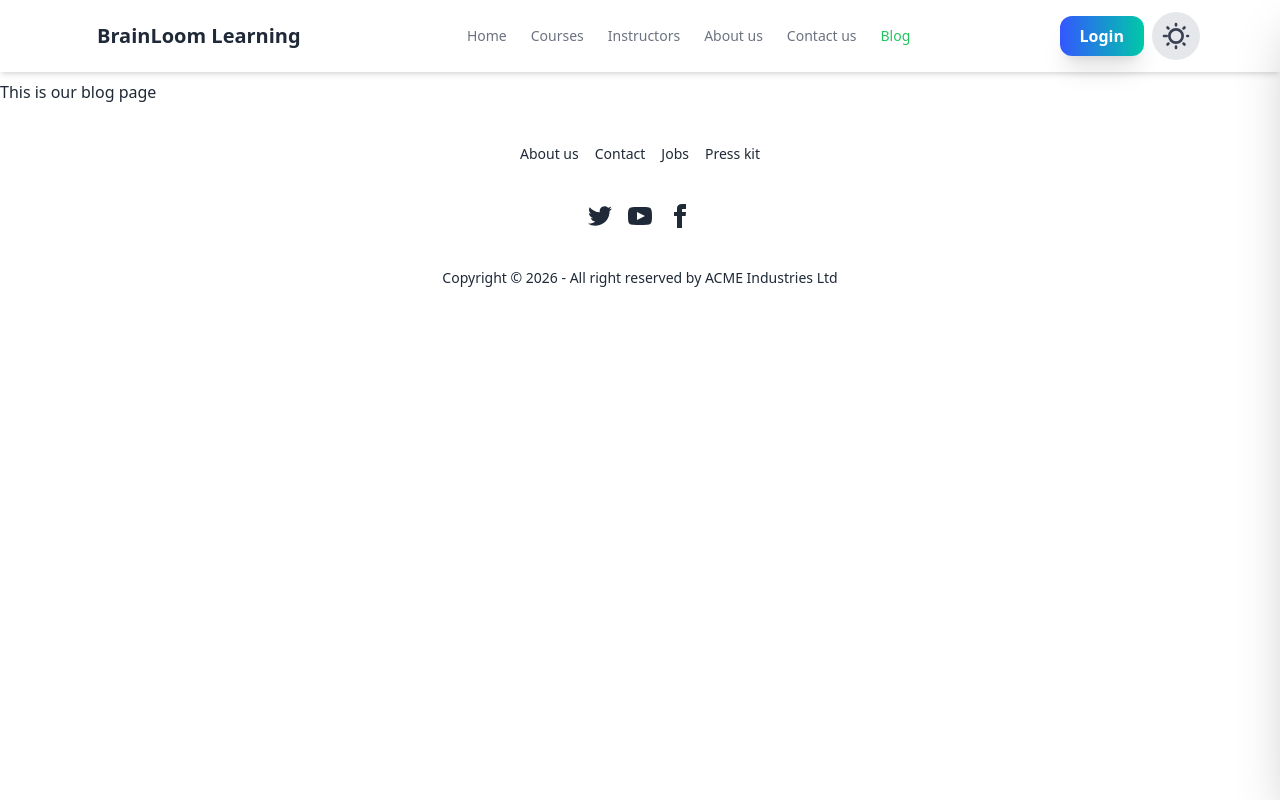
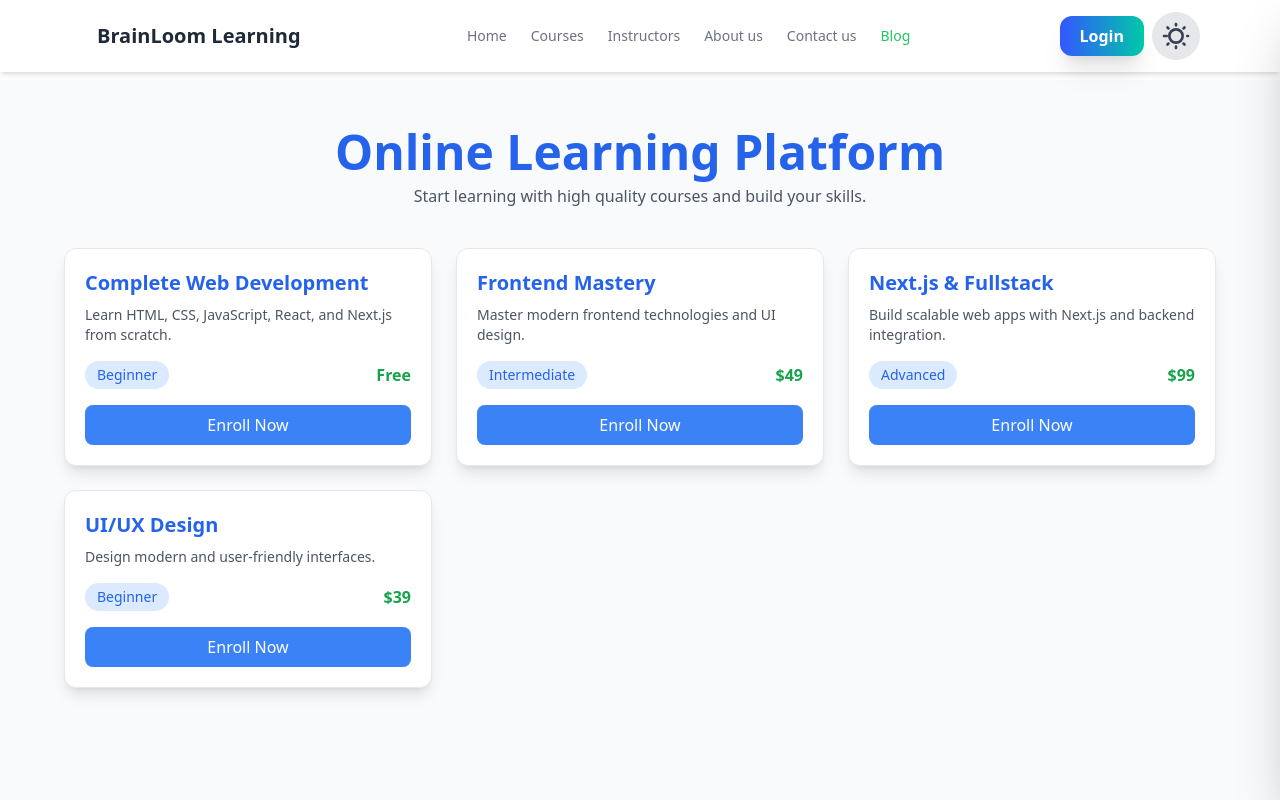
Before and after one commit to Ariful3031/my-simple-projects-setup, a React (Vite) app: page /blog in a window 1280 px wide. Shown: the top 800 px of the page. Built offline with nearby package versions, Linux system fonts and the light colour scheme; no server answers.

Commit message:
update about us page and blog page desing

```diff
--- a/src/Components/pages/BlogPage/BlogPage.jsx
+++ b/src/Components/pages/BlogPage/BlogPage.jsx
@@ -1,9 +1,83 @@
 import React from 'react'
 
 const BlogPage = () => {
+
+  const courses = [
+    {
+      id: 1,
+      title: "Complete Web Development",
+      description: "Learn HTML, CSS, JavaScript, React, and Next.js from scratch.",
+      price: "Free",
+      level: "Beginner",
+    },
+    {
+      id: 2,
+      title: "Frontend Mastery",
+      description: "Master modern frontend technologies and UI design.",
+      price: "$49",
+      level: "Intermediate",
+    },
+    {
+      id: 3,
+      title: "Next.js & Fullstack",
+      description: "Build scalable web apps with Next.js and backend integration.",
+      price: "$99",
+      level: "Advanced",
+    },
+    {
+      id: 4,
+      title: "UI/UX Design",
+      description: "Design modern and user-friendly interfaces.",
+      price: "$39",
+      level: "Beginner",
+    },
+  ];
+
   return (
-    <div className=''>
-        <h1>This is our blog page</h1>
+    <div className="min-h-screen bg-gray-50 dark:bg-gray-900 py-12 px-4">
+      <div className="max-w-6xl mx-auto">
+
+        {/* Title */}
+        <div className="text-center mb-10">
+          <h1 className="text-4xl md:text-5xl font-bold text-blue-600">
+            Online Learning Platform
+          </h1>
+          <p className="text-gray-600 dark:text-gray-300 mt-2">
+            Start learning with high quality courses and build your skills.
+          </p>
+        </div>
+
+        {/* Course Grid */}
+        <div className="grid grid-cols-1 sm:grid-cols-2 lg:grid-cols-3 gap-6">
+          {courses.map((course) => (
+            <div
+              key={course.id}
+              className="bg-white dark:bg-gray-800 rounded-xl shadow-lg border border-gray-200 dark:border-gray-700 p-5"
+            >
+              <h2 className="text-xl font-semibold text-blue-600">
+                {course.title}
+              </h2>
+              <p className="text-sm text-gray-600 dark:text-gray-300 mt-2">
+                {course.description}
+              </p>
+
+              <div className="mt-4 flex items-center justify-between">
+                <span className="text-sm bg-blue-100 dark:bg-blue-900 text-blue-600 px-3 py-1 rounded-full">
+                  {course.level}
+                </span>
+                <span className="font-semibold text-green-600">
+                  {course.price}
+                </span>
+              </div>
+
+              <button className="w-full mt-4 py-2 rounded-lg bg-blue-500 hover:bg-blue-600 text-white transition">
+                Enroll Now
+              </button>
+            </div>
+          ))}
+        </div>
+
+      </div>
     </div>
   )
 }
--- a/src/Components/pages/ContactPage/ContactUsPage.jsx
+++ b/src/Components/pages/ContactPage/ContactUsPage.jsx
@@ -1,11 +1,153 @@
-import React from 'react'
+import React from "react";
 
 const ContactUsPage = () => {
   return (
-    <div className=''>
-        <h1>This is contactUs page</h1>
+    <div className="min-h-screen bg-gray-50 dark:bg-gray-900 py-12 px-4">
+      <div className="max-w-6xl mx-auto">
+
+        {/* Title Section */}
+        <div className="text-center mb-10">
+          <h1 className="text-4xl md:text-5xl font-bold text-blue-600">
+            Contact Us
+          </h1>
+          <p className="text-gray-600 dark:text-gray-300 mt-2">
+            We’d love to hear from you! Reach out to us with any questions or feedback.
+          </p>
+        </div>
+
+        {/* Main Grid */}
+        <div className="grid grid-cols-1 lg:grid-cols-2 gap-8">
+
+          {/* Map Section */}
+          <div className="bg-white dark:bg-gray-800 rounded-2xl shadow-lg overflow-hidden border border-gray-200 dark:border-gray-700">
+
+            <iframe
+              className="w-full h-72 md:h-80 lg:h-96"
+              src="https://maps.google.com/maps?q=Uttara+Sector+9&output=embed"
+              loading="lazy"
+              style={{
+                filter: "var(--map-filter)"
+              }}
+            ></iframe>
+
+            {/* Info Cards */}
+            <div className="p-5 space-y-4">
+
+              <div className="bg-gray-50 dark:bg-gray-700 p-4 rounded-lg border border-gray-200 dark:border-gray-600 flex items-center gap-4">
+                <div className="p-3 bg-blue-100 dark:bg-blue-900 rounded-full text-blue-600">
+                  📍
+                </div>
+                <div>
+                  <h3 className="font-semibold">Our Location</h3>
+                  <p className="text-sm text-gray-600 dark:text-gray-300">
+                    111 House, Learning Street, Online Campus
+                  </p>
+                </div>
+              </div>
+
+              <div className="bg-gray-50 dark:bg-gray-700 p-4 rounded-lg border border-gray-200 dark:border-gray-600 flex items-center gap-4">
+                <div className="p-3 bg-green-100 dark:bg-green-900 rounded-full text-green-600">
+                  📞
+                </div>
+                <div>
+                  <h3 className="font-semibold">Phone Number</h3>
+                  <p className="text-sm text-gray-600 dark:text-gray-300">
+                    +880 1736-384167
+                  </p>
+                </div>
+              </div>
+
+              <div className="bg-gray-50 dark:bg-gray-700 p-4 rounded-lg border border-gray-200 dark:border-gray-600 flex items-center gap-4">
+                <div className="p-3 bg-purple-100 dark:bg-purple-900 rounded-full text-purple-600">
+                  ✉️
+                </div>
+                <div>
+                  <h3 className="font-semibold">Email Address</h3>
+                  <p className="text-sm text-gray-600 dark:text-gray-300">
+                    learn.inception@gmail.com
+                  </p>
+                </div>
+              </div>
+
+            </div>
+          </div>
+
+          {/* Form Section */}
+          <div className="bg-white dark:bg-gray-800 rounded-2xl shadow-lg border border-gray-200 dark:border-gray-700 p-6">
+            <h2 className="text-2xl font-semibold text-blue-600">
+              Send Us a Message
+            </h2>
+            <p className="text-gray-600 dark:text-gray-300 mt-1">
+              Fill out the form and we will get back to you soon.
+            </p>
+
+            <form className="mt-6 space-y-4">
+
+              <div>
+                <label className="block text-sm font-medium mb-1">
+                  Full Name *
+                </label>
+                <input
+                  type="text"
+                  placeholder="John Doe"
+                  className="w-full p-3 rounded-lg border border-gray-300 dark:border-gray-600 bg-gray-50 dark:bg-gray-700"
+                />
+              </div>
+
+              <div>
+                <label className="block text-sm font-medium mb-1">
+                  Email Address *
+                </label>
+                <input
+                  type="email"
+                  placeholder="john@example.com"
+                  className="w-full p-3 rounded-lg border border-gray-300 dark:border-gray-600 bg-gray-50 dark:bg-gray-700"
+                />
+              </div>
+
+              <div>
+                <label className="block text-sm font-medium mb-1">
+                  Subject
+                </label>
+                <input
+                  type="text"
+                  placeholder="Type your subject"
+                  className="w-full p-3 rounded-lg border border-gray-300 dark:border-gray-600 bg-gray-50 dark:bg-gray-700"
+                />
+              </div>
+
+              <div>
+                <label className="block text-sm font-medium mb-1">
+                  Your Message *
+                </label>
+                <textarea
+                  rows="4"
+                  placeholder="Type your message here..."
+                  className="w-full p-3 rounded-lg border border-gray-300 dark:border-gray-600 bg-gray-50 dark:bg-gray-700 resize-none"
+                ></textarea>
+              </div>
+
+              <div className="flex items-center gap-2 text-sm">
+                <input type="checkbox" />
+                <span>
+                  I agree with <a className="text-blue-600 underline">terms & rules</a>.
+                </span>
+              </div>
+
+              <button
+                type="submit"
+                className="w-full py-3 rounded-lg bg-blue-500 hover:bg-blue-600 text-white font-semibold transition"
+              >
+                Send Message
+              </button>
+
+            </form>
+          </div>
+
+        </div>
+      </div>
     </div>
-  )
-}
+  );
+};
 
-export default ContactUsPage
+export default ContactUsPage;
```
